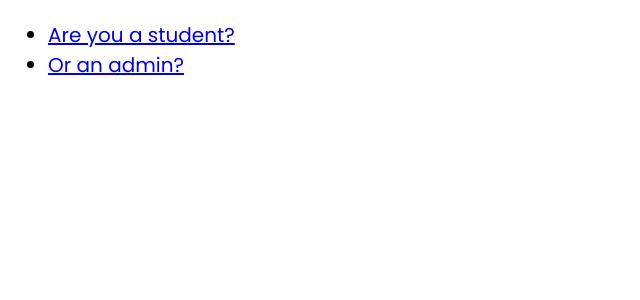
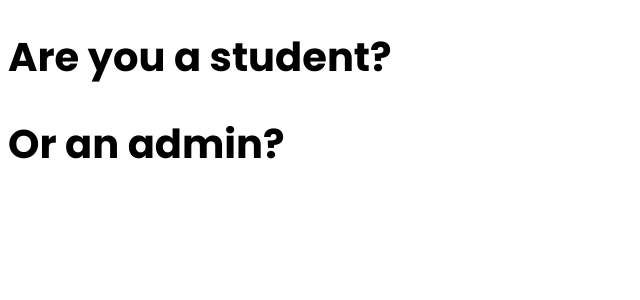
Before and after one commit to MohitSoni11/school-involvement-app, a Flask app: page / in a window 1280 px wide. Shown: the top 300 px of the page, without its empty margins (0-640 px from the left). Run offline with Flask 3, Linux system fonts and the light colour scheme.

Commit message:
Additional styling done

```diff
--- a/static/main.css
+++ b/static/main.css
@@ -10,3 +10,19 @@ select, input, textarea {
   font-size: 15px;
   font-family: 'Poppins';
 }
+
+#sign-up {
+  font-size: 15px;
+  text-decoration: underline;
+  color: purple;
+}
+
+#intro {
+  text-decoration: none;
+  color: black;
+}
+
+a {
+  text-decoration: none;
+  color: black;
+}
--- a/templates/admin-login.html
+++ b/templates/admin-login.html
@@ -30,7 +30,7 @@
       <button type="submit">Login</button>
     </form>
 
-    <a href="/admin-signup">Sign Up</a>
+    <a href="/admin-signup" id="sign-up">Sign Up</a>
 
     {% if incorrect == True %}
       <p>The provided credentials are incorrect.</p>
--- a/templates/intro.html
+++ b/templates/intro.html
@@ -11,9 +11,7 @@
     <link href="https://fonts.googleapis.com/css2?family=Poppins:ital,wght@0,300;0,400;0,500;0,600;0,700;0,800;0,900;1,200;1,300;1,400;1,500;1,600;1,700;1,800;1,900&family=Roboto&display=swap" rel="stylesheet">
   </head>
   <body style="font-family: Poppins; font-size: 20px">
-    <ul>
-      <li><a href="/student-login">Are you a student?</a></li>
-      <li><a href="/admin-login">Or an admin?</a></li>
-    </ul>
+    <a id="intro" href="/student-login"><h1>Are you a student?</h1></a>
+    <a id="intro" href="/admin-login"><h1>Or an admin?</h1></a>
   </body>
 </html>
--- a/templates/student-login.html
+++ b/templates/student-login.html
@@ -30,7 +30,7 @@
       <button type="submit">Login</button>
     </form>
 
-    <a href="/student-signup">Sign Up</a>
+    <a href="/student-signup" id="sign-up">Sign Up</a>
 
     {% if incorrect == True %}
       <p>The provided credentials are incorrect.</p>
```
